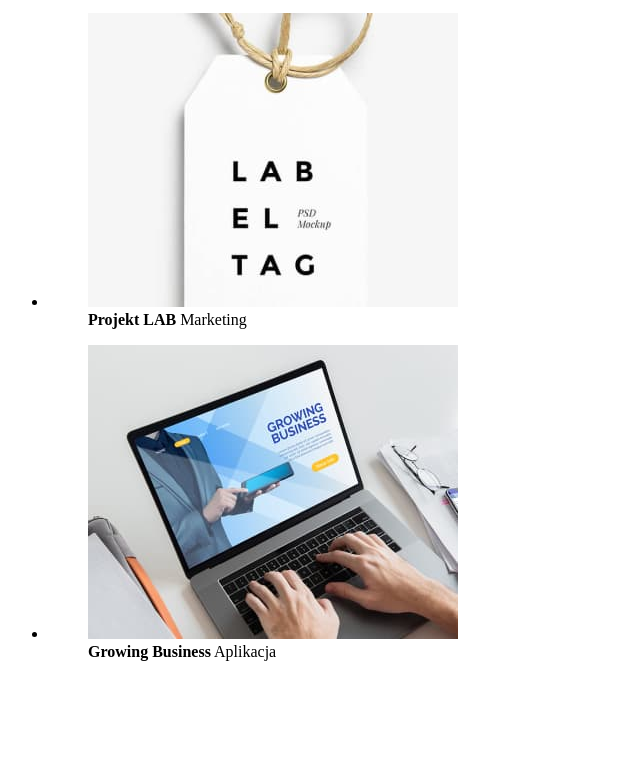
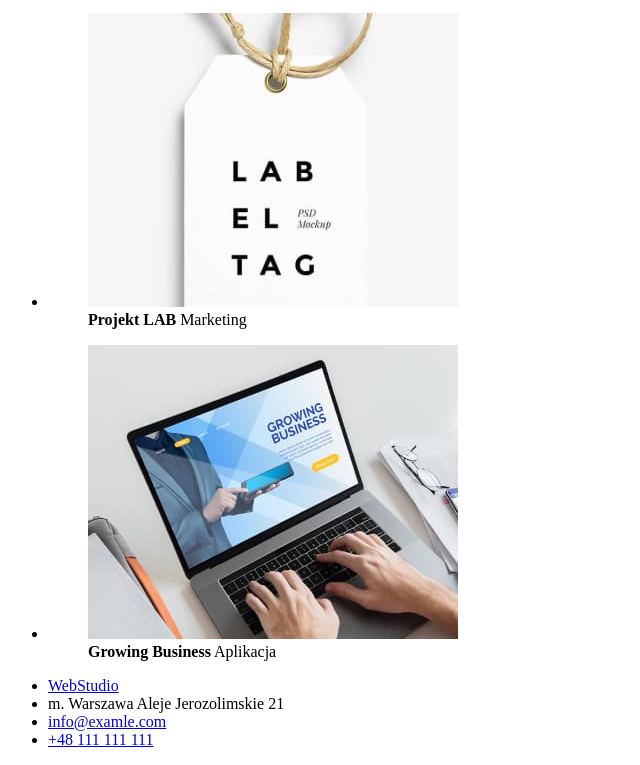
Before and after one commit to JacekMielanczuk/goit-markup-hw-02, a plain HTML site: page portfolio.html in a window 1280 px wide. Shown: the part 2588-3353 px from the top of the page, without its empty margins (0-640 px from the left). Before the commit the page ends 3265 px from the top, so only its background shows below. Drawn offline with Linux system fonts and the light colour scheme.

Commit message:
poprawiony mail w footer
poprawiony mail w footer

```diff
--- a/portfolio.html
+++ b/portfolio.html
@@ -167,5 +167,23 @@
         </ul>
       </div>
     </main>
+    <footer>
+      <div>
+        <ul>
+          <li>
+            <a href="index.html"><span>Web</span><span>Studio</span></a>
+          </li>
+          <li>
+            <adress>m. Warszawa Aleje Jerozolimskie 21</adress>
+          </li>
+          <li>
+            <a href="mailto:info@examle.com">info@examle.com</a>
+          </li>
+          <li>
+            <a href="tel:+48111111111">+48 111 111 111</a>
+          </li>
+        </ul>
+      </div>
+    </footer>
   </body>
 </html>
```
Also changed, not shown: index.html (+1 -1 lines).
